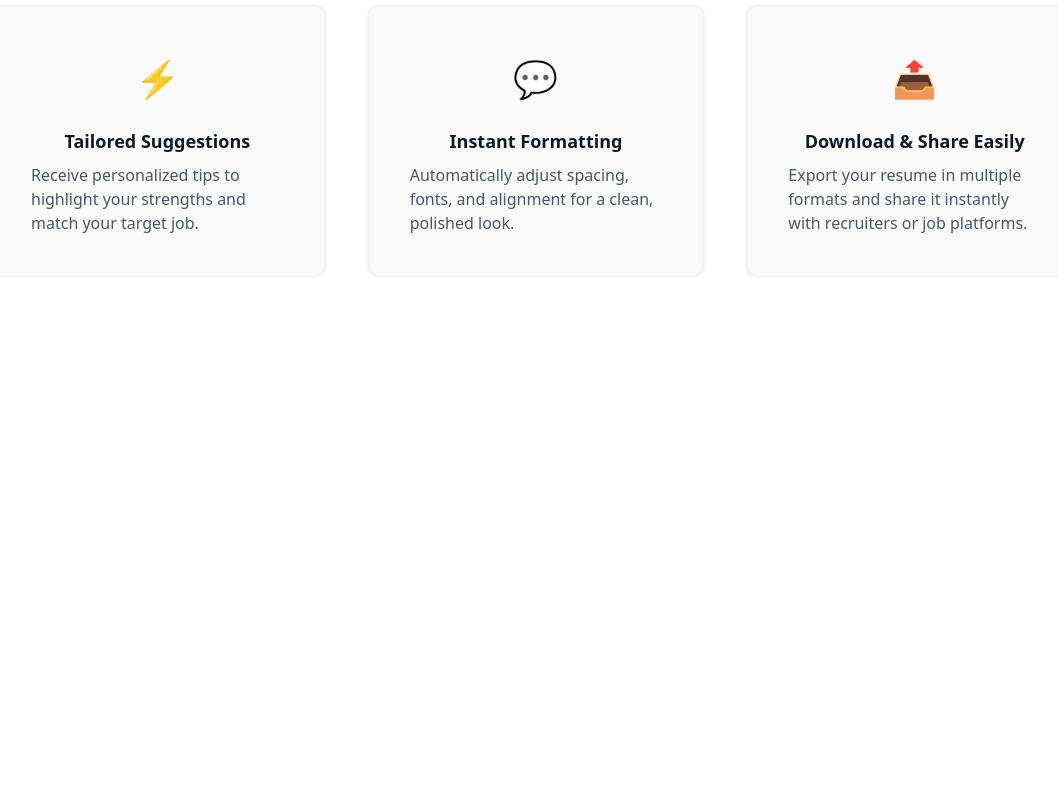
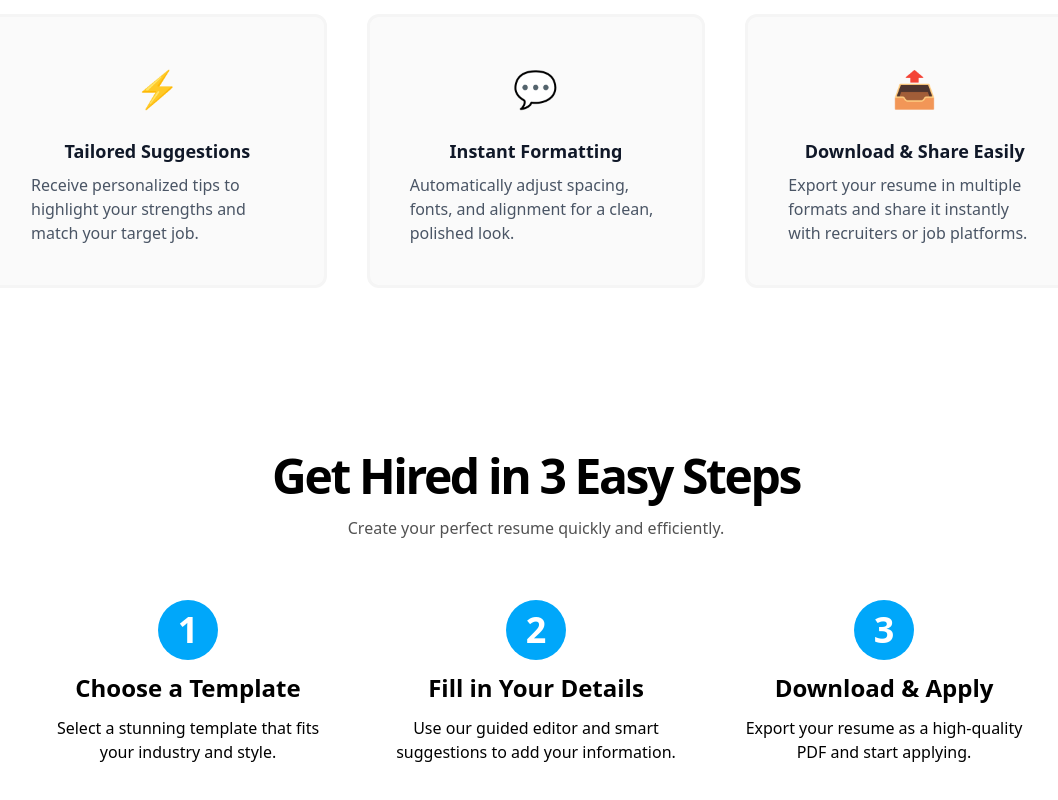
Before and after one commit to adiityasharma/elite.cv-resume-builder, a React (Vite) app in the folder frontend/: page / in a window 1280 px wide. Shown: the part 1266-2066 px from the top of the page, without its empty margins (104-1162 px from the left). Before the commit the page ends 1624 px from the top, so only its background shows below. Built offline with nearby package versions, Linux system fonts and the light colour scheme.

Commit message:
feat: add GetHiredSection component and integrate it into Home page; update HeroSection height and add hover effect to WhyChooseUsSection

```diff
--- /dev/null
+++ b/frontend/src/components/GetHiredSection.jsx
@@ -0,0 +1,47 @@
+import React from "react";
+
+const GetHiredSection = () => {
+  return (
+    <div className="w-full h-[500px] flex flex-col items-center justify-center py-10">
+      <div className="flex items-center flex-col gap-4">
+        <h1 className="font-bold text-5xl tracking-tighter">
+          Get Hired in 3 Easy Steps
+        </h1>
+        <p className="font-medium text-neutral-600">
+          Create your perfect resume quickly and efficiently.
+        </p>
+      </div>
+      <div className="w-5xl  grid grid-cols-1 md:grid-cols-3 gap-5 mt-10">
+        <div className="w-full flex flex-col justify-center items-center p-5 gap-3 ">
+          <div className="w-15 h-15 rounded-full bg-[#00A7FA] flex items-center justify-center text-4xl font-bold text-white">
+            1
+          </div>
+          <h1 className="text-2xl font-semibold ">Choose a Template</h1>
+          <p className="text-center">
+            Select a stunning template that fits your industry and style.
+          </p>
+        </div>
+        <div className="w-full flex flex-col justify-center items-center p-5 gap-3 ">
+          <div className="w-15 h-15 rounded-full bg-[#00A7FA] flex items-center justify-center text-4xl font-bold text-white">
+            2
+          </div>
+          <h1 className="text-2xl font-semibold ">Fill in Your Details</h1>
+          <p className="text-center">
+            Use our guided editor and smart suggestions to add your information.
+          </p>
+        </div>
+        <div className="w-full flex flex-col justify-center items-center p-5 gap-3 ">
+          <div className="w-15 h-15 rounded-full bg-[#00A7FA] flex items-center justify-center text-4xl font-bold text-white">
+            3
+          </div>
+          <h1 className="text-2xl font-semibold ">Download & Apply</h1>
+          <p className="text-center">
+            Export your resume as a high-quality PDF and start applying.
+          </p>
+        </div>
+      </div>
+    </div>
+  );
+};
+
+export default GetHiredSection;
--- a/frontend/src/components/HeroSection.jsx
+++ b/frontend/src/components/HeroSection.jsx
@@ -2,7 +2,7 @@ import React from "react";
 
 const HeroSection = () => {
   return (
-    <div className="w-full h-[80vh] flex justify-center gap-10 pt-5">
+    <div className="w-full h-[650px] flex justify-center gap-10 pt-5">
       <div className="w-[50%] h-full flex items-start flex-col justify-center select-none">
         <div className="px-5 py-1 text-[13px] rounded-full bg-[#008efa25] text-[#0053fa] font-semibold mb-2">
           <p>Your Story. Your Style. Your Resume.</p>
--- a/frontend/src/components/WhyChooseUsSection.jsx
+++ b/frontend/src/components/WhyChooseUsSection.jsx
@@ -20,7 +20,7 @@ const WhyChooseUsSection = () => {
             {features.map((item, index) => (
               <div
                 key={index}
-                className="w-full flex items-center justify-center border-3 border-neutral-100 p-10 rounded-xl bg-neutral-50 hover:shadow-xl transition-all duration-300 ease-in-out"
+                className="w-full flex items-center justify-center border-3 border-neutral-100 p-10 rounded-xl bg-neutral-50 hover:shadow-xl transition-all duration-300 ease-in-out hover:scale-105"
               >
                 <div className="flex flex-col items-center justify-center">
                   <div className="w-16 h-16 flex items-center justify-center">
--- a/frontend/src/pages/Home.jsx
+++ b/frontend/src/pages/Home.jsx
@@ -1,12 +1,14 @@
 import React from "react";
 import HeroSection from "../components/HeroSection";
 import WhyChooseUsSection from "../components/WhyChooseUsSection";
+import GetHiredSection from "../components/GetHiredSection";
 
 const Home = () => {
   return (
     <div className="container mx-auto pt-20 px-15 selection:bg-[#00A7FA] selection:text-white">
       <HeroSection />
       <WhyChooseUsSection />
+      <GetHiredSection />
     </div>
   );
 };
```
